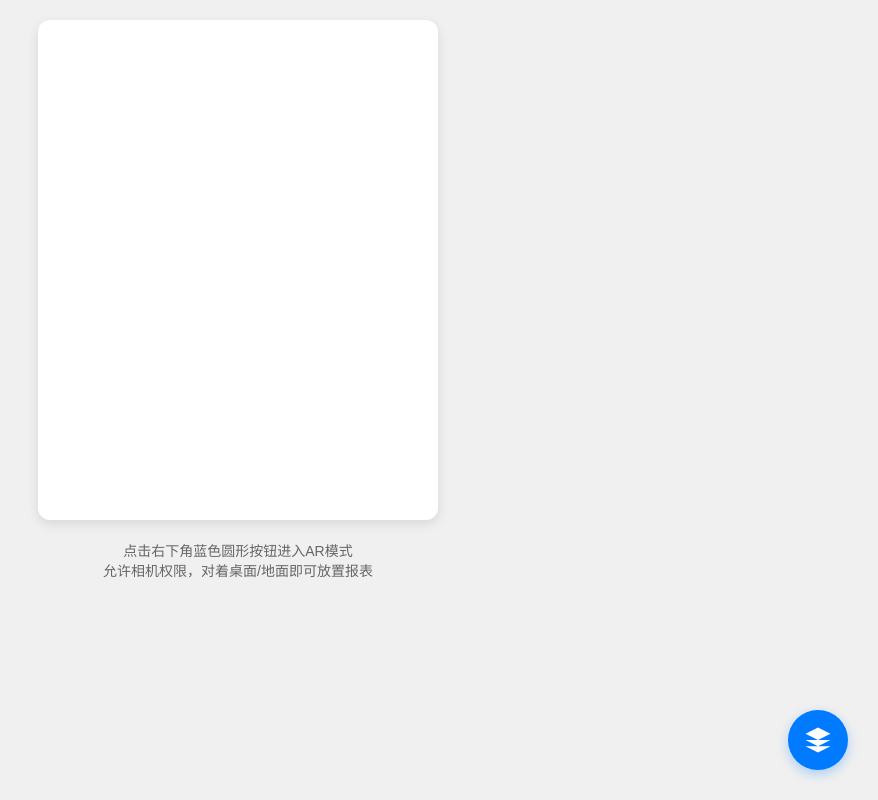
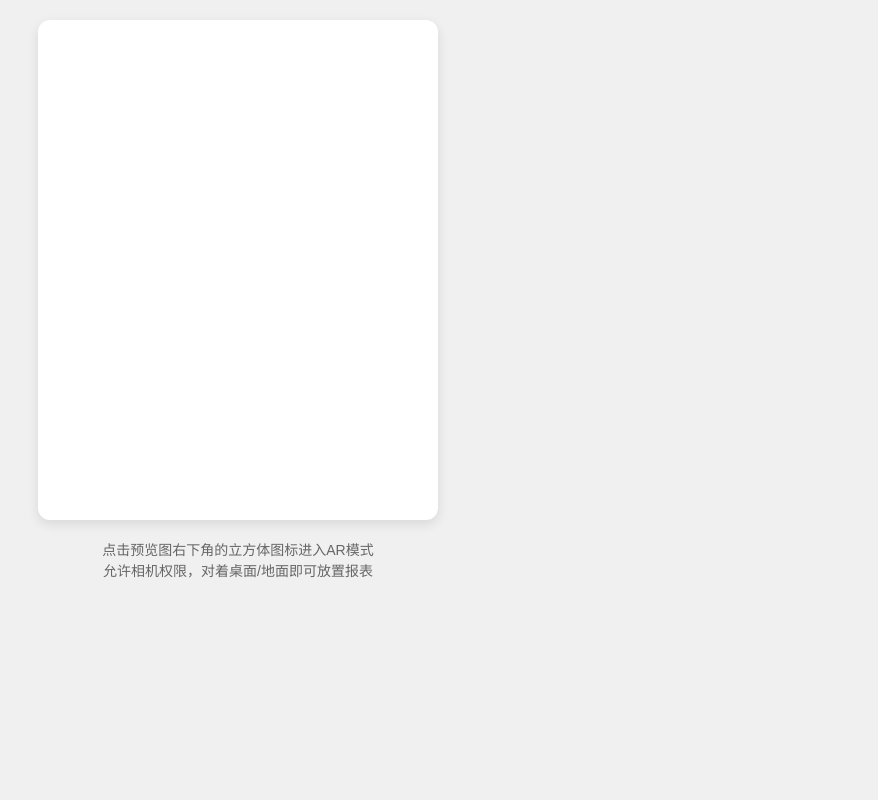
Before and after one commit to Annientati/Annientati.github.io, a plain HTML site: page index.html in a window 1280 px wide. Shown: the whole page, without its empty margins (402-1280 px from the left). Drawn offline with Linux system fonts and the light colour scheme; some packages are replaced by stand-ins of ours; a script that the page names is missing.

Commit message:
Update index.html

```diff
--- a/index.html
+++ b/index.html
@@ -22,7 +22,6 @@
             background: white;
             border-radius: 12px;
             overflow: hidden;
-            position: relative;
             box-shadow: 0 4px 12px rgba(0,0,0,0.1);
         }
         model-viewer {
@@ -30,33 +29,12 @@
             height: 500px;
             display: block;
         }
-        /* 自定义AR按钮，固定在右下角，保证可点击 */
-        .custom-ar-btn {
-            position: fixed;
-            bottom: 30px;
-            right: 30px;
-            width: 60px;
-            height: 60px;
-            background: #007AFF;
-            border-radius: 50%;
-            display: flex;
-            align-items: center;
-            justify-content: center;
-            box-shadow: 0 4px 12px rgba(0,122,255,0.3);
-            cursor: pointer;
-            z-index: 9999;
-            border: none;
-        }
-        .custom-ar-btn svg {
-            width: 30px;
-            height: 30px;
-            fill: white;
-        }
         .tips {
             margin-top: 20px;
             font-size: 14px;
             color: #666;
             text-align: center;
+            line-height: 1.5;
         }
     </style>
 </head>
@@ -77,15 +55,8 @@
         </model-viewer>
     </div>
 
-    <!-- 自定义的大尺寸AR按钮，固定在右下角 -->
-    <button class="custom-ar-btn" onclick="document.getElementById('dashboardModel').activateAR()">
-        <svg viewBox="0 0 24 24">
-            <path d="M12 2L2 7l10 5 10-5-10-5zM2 17l10 5 10-5M2 12l10 5 10-5"></path>
-        </svg>
-    </button>
-
     <div class="tips">
-        点击右下角蓝色圆形按钮进入AR模式<br>
+        点击预览图右下角的立方体图标进入AR模式<br>
         允许相机权限，对着桌面/地面即可放置报表
     </div>
 </body>
```
